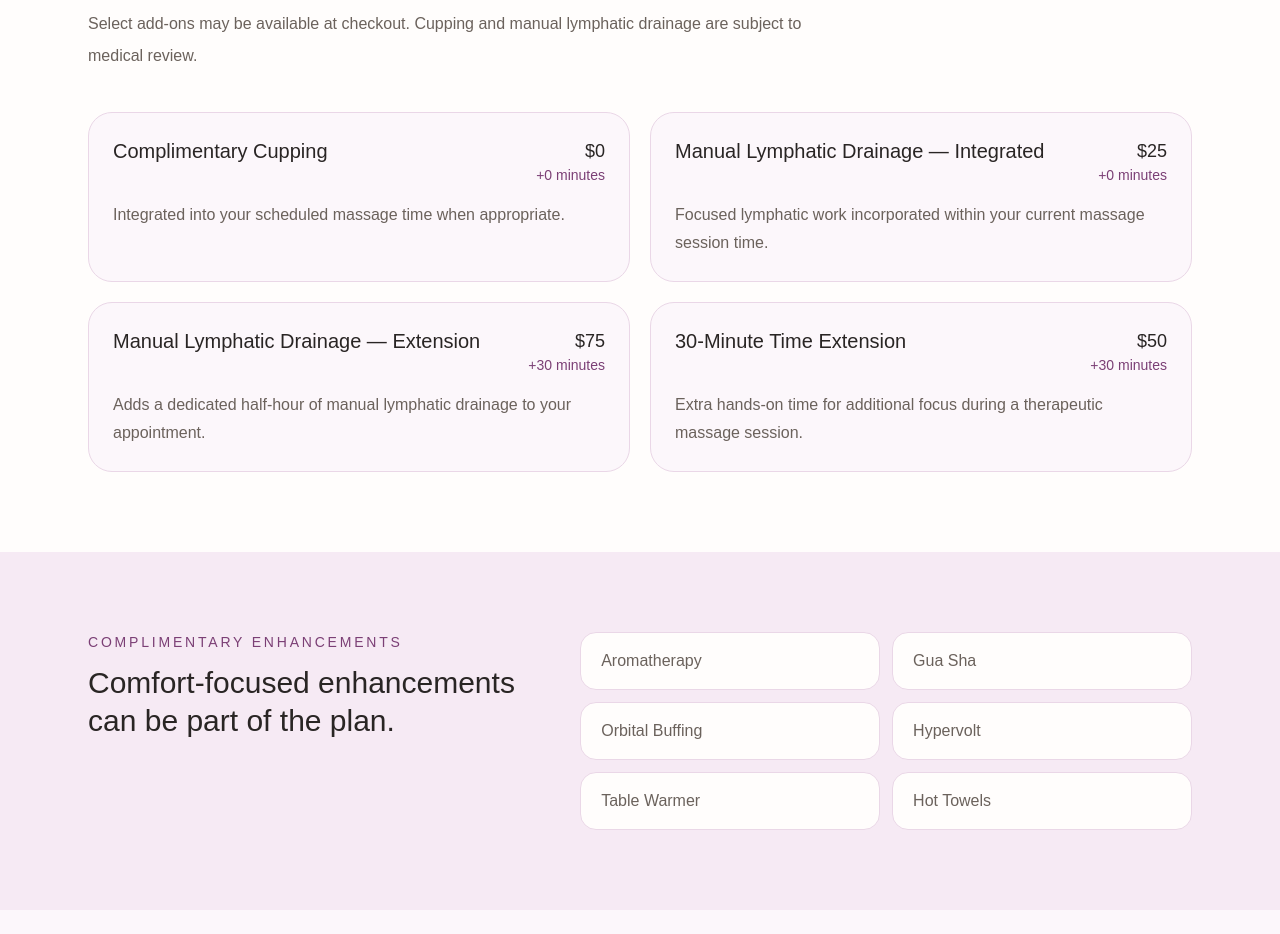
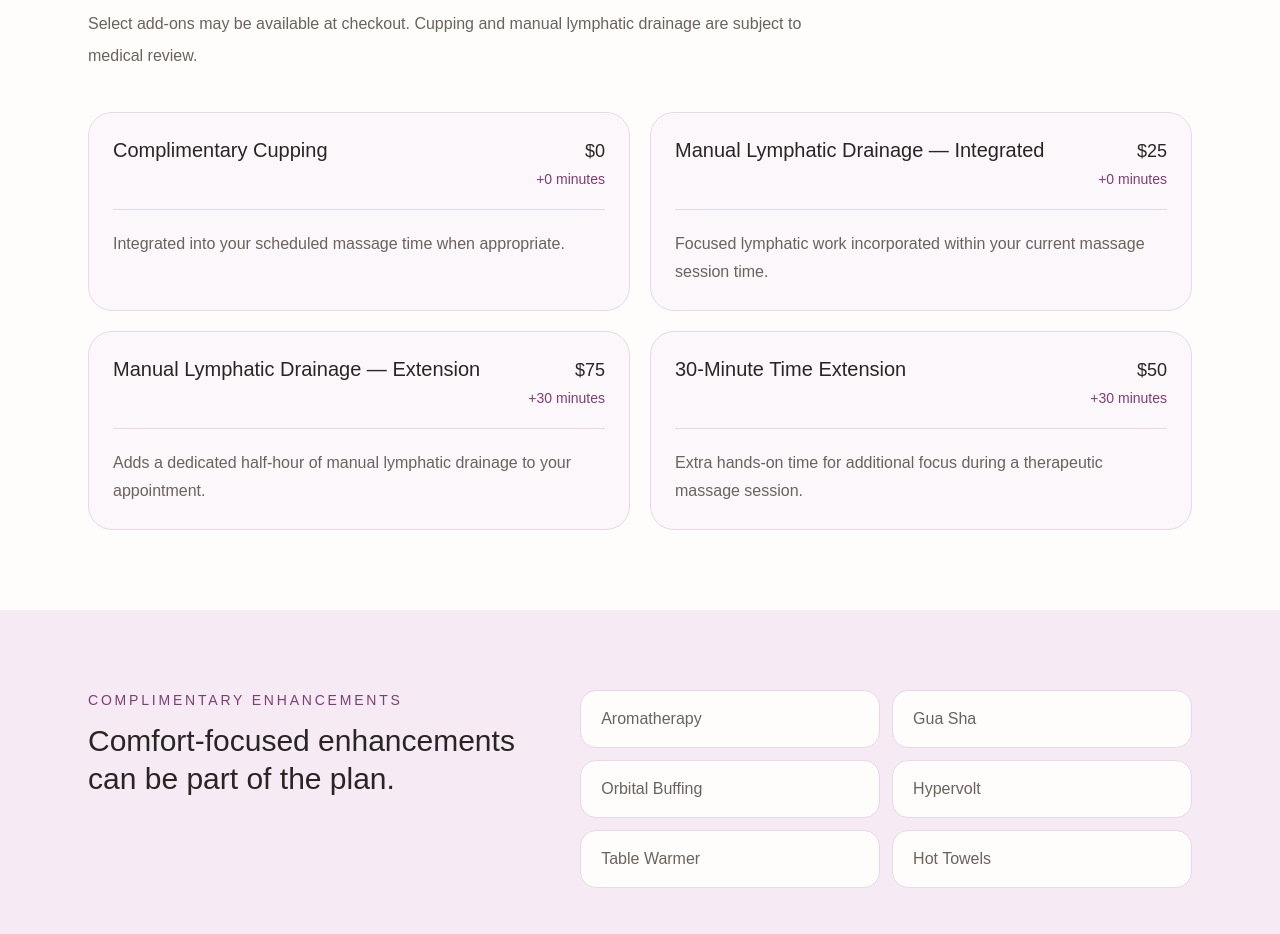
Before and after one commit to arosado-projects/bodyworks-by-elony, a Next.js app: page /pricing in a window 1280 px wide. Shown: the part 1920-2854 px from the top of the page. Built offline with nearby package versions, Linux system fonts and the light colour scheme.

Commit message:
Update page.tsx

```diff
--- a/app/pricing/page.tsx
+++ b/app/pricing/page.tsx
@@ -253,22 +253,23 @@ export default function PricingPage() {
       key={addOn.name}
       className="rounded-3xl border border-bwe-border bg-bwe-page p-6"
     >
-                <div className="mb-4 flex flex-wrap items-start justify-between gap-3">
-                  <h3 className="text-xl font-medium text-bwe-text">
+      <div className="mb-5 grid grid-cols-[minmax(0,1fr)_auto] gap-4 border-b border-bwe-border pb-5">
+        <h3 className="text-xl font-medium leading-snug text-bwe-text">
           {addOn.name}
         </h3>
 
-                  <div className="text-right">
-                    <p className="text-lg font-medium text-bwe-text">
+        <div className="shrink-0 text-right">
+          <p className="whitespace-nowrap text-lg font-medium text-bwe-text">
             {addOn.price}
           </p>
-                    <p className="text-sm text-bwe-accent-dark">{addOn.time}</p>
+
+          <p className="mt-1 whitespace-nowrap text-sm text-bwe-accent-dark">
+            {addOn.time}
+          </p>
         </div>
       </div>
 
-                <p className="leading-7 text-bwe-muted">
-                  {addOn.description}
-                </p>
+      <p className="leading-7 text-bwe-muted">{addOn.description}</p>
     </article>
   ))}
 </div>
```
Lines whose indentation alone changed are shown as unchanged.
